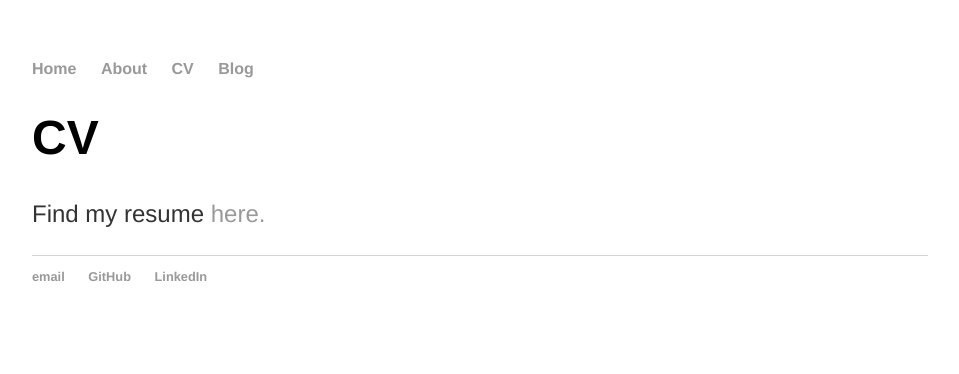
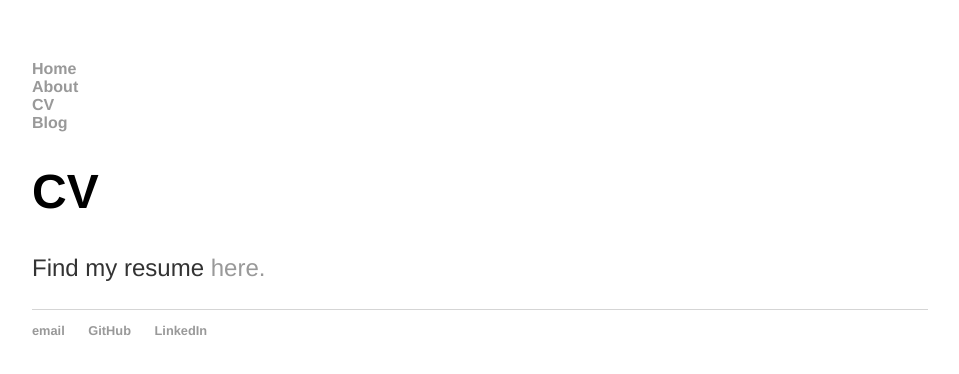
Before and after one commit to davidiglesias/davidiglesias.github.io, a Jekyll site: the page built from cv/index.html, in a window 1280 px wide. Shown: the top 374 px of the page, without its empty margins (160-1119 px from the left). Built offline with Jekyll 4.4.1, drawn with Linux system fonts in a browser that asks for light colours.

Commit message:
more formatting

```diff
--- a/css/main.css
+++ b/css/main.css
@@ -8,7 +8,11 @@ nav ul, footer ul {
     list-style: none;
     font-weight: bold;
 }
-nav ul li, footer ul li {
+nav ul li {
+    display: block;
+    margin-right: 20px;
+}
+footer ul li {
     display: inline;
     margin-right: 20px;
 }
```
